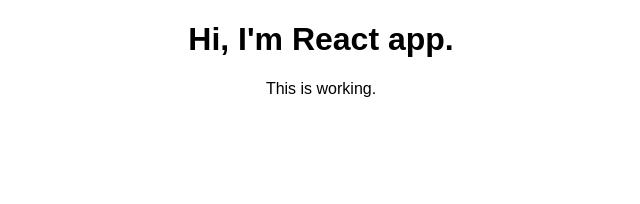
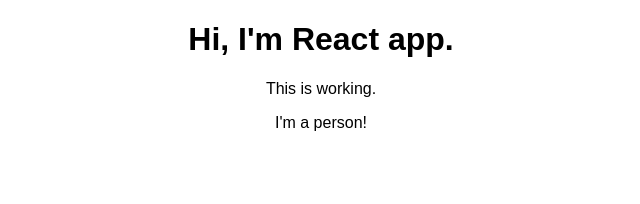
Before and after one commit to jakubfolta/React-CompleteGuide, a React (Create React App) app in the folder BaseFeaturesSyntax/react-complete-guide/: page / in a window 1280 px wide. Shown: the top 204 px of the page, without its empty margins (319-959 px from the left). Built offline with nearby package versions, Linux system fonts and the light colour scheme.

Commit message:
Learn React.

```diff
--- a/BaseFeaturesSyntax/react-complete-guide/src/App.js
+++ b/BaseFeaturesSyntax/react-complete-guide/src/App.js
@@ -1,5 +1,6 @@
 import React, { Component } from 'react';
 import './App.css';
+import Person from './Person/Person';
 
 class App extends Component {
   render() {
@@ -7,6 +8,7 @@
       <div className="App">
         <h1>Hi, I'm React app.</h1>
         <p>This is working.</p>
+        <Person />
       </div>
     );
     // return React.createElement('div', {className: 'App'}, React.createElement('h1', null, 'Hi I\'m React appppp!!!'));
--- a/BaseFeaturesSyntax/react-complete-guide/src/Person/Person.js
+++ b/BaseFeaturesSyntax/react-complete-guide/src/Person/Person.js
@@ -1,7 +1,7 @@
-import React from 'React';
+import React from 'react';
 
 const person = () => {
-  return <p>I'm a person.</p>
-}
+  return <p>I'm a person!</p>
+};
 
 export default person;
```
